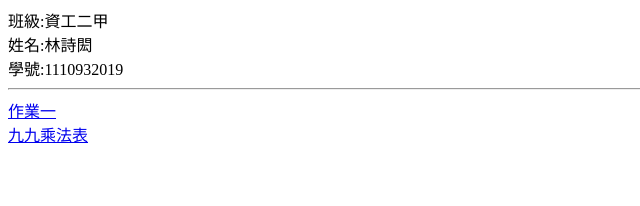
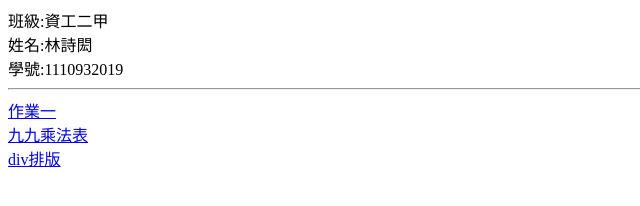
Before and after one commit to face7777/1110932019, a plain HTML site: page index.html in a window 1280 px wide. Shown: the full height of the page, 0-640 px from the left. Drawn offline with Linux system fonts and the light colour scheme.

Commit message:
Add files via upload

```diff
--- a/index.html
+++ b/index.html
@@ -12,6 +12,7 @@
 	學號:1110932019<br>
 	<hr>
 	<a href="hw01.html">作業一</a><br>
-	<a href="hw02.html">九九乘法表</a>
+	<a href="hw02.html">九九乘法表</a><br>
+	<a href="div.html">div排版</a>
 </body>
 </html>
```
